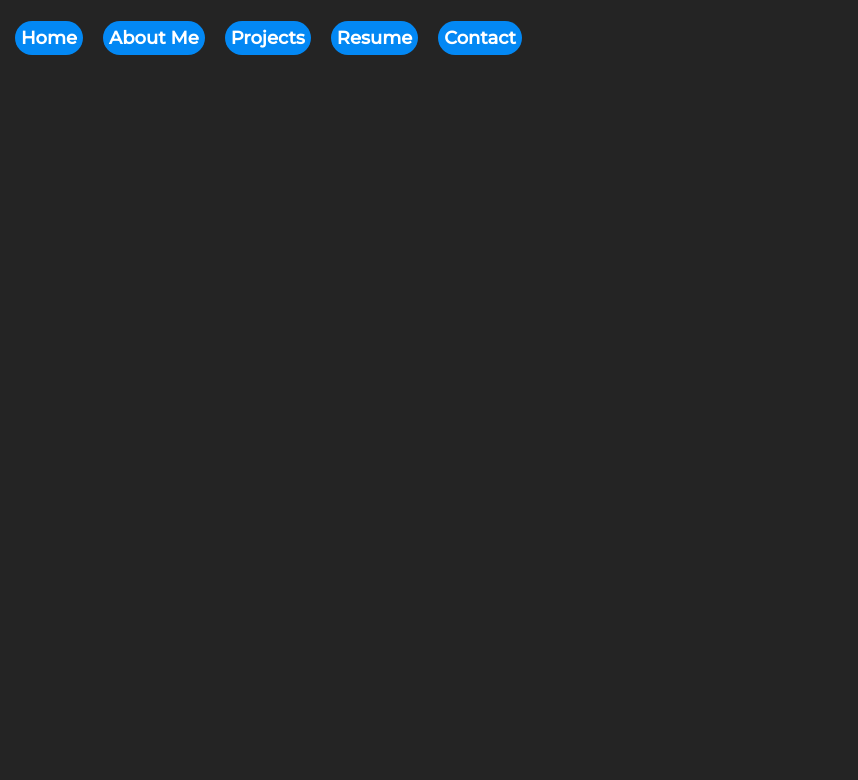
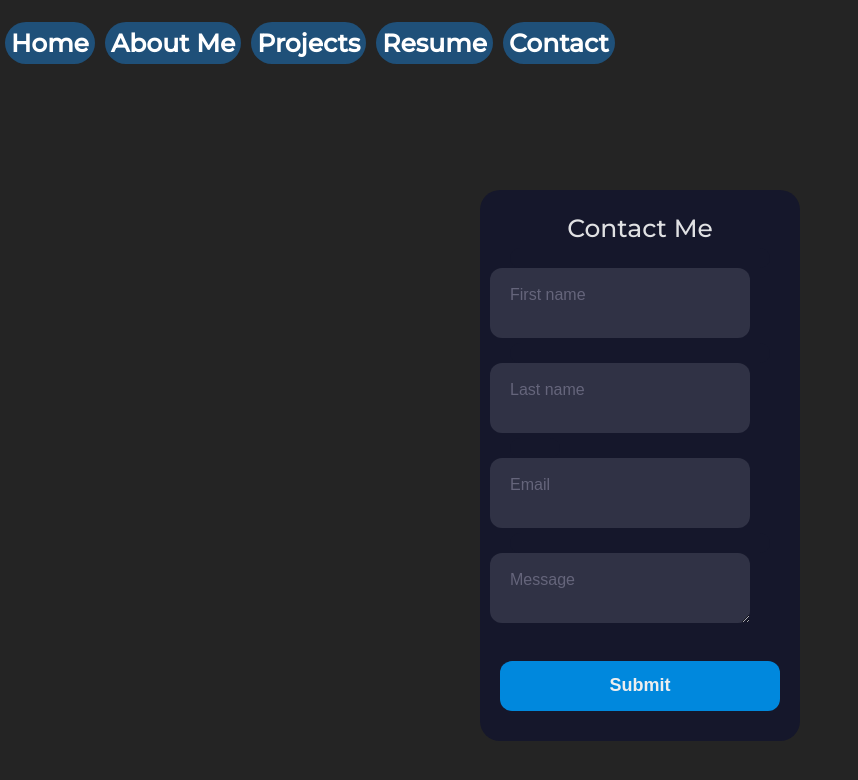
Before and after one commit to CharlesWGillespie/My-React-Portfolio, a React (Vite) app: page /contact in a window 1280 px wide. Shown: the top 780 px of the page, without its empty margins (0-858 px from the left). Built offline with nearby package versions, Linux system fonts and the light colour scheme.

Commit message:
media queries and styling for contact page

```diff
--- a/src/components/AboutMe.jsx
+++ b/src/components/AboutMe.jsx
@@ -5,11 +5,11 @@ function AboutMe(){
     <main class='main'>
         <div>
             <h1 className="aboutme-h1">About me</h1>
-            <div>
+            <div className="p-container">
                 <p class='p-tag'>Welcome to my corner of the internet! I'm Charles Gillespie, and this is where I share my passion for coding and technology. Immersed in the ever-evolving world of programming, I am on an exhilarating journey of learning and personal growth. My goal? To become an adept Developer, consistently pushing boundaries and embracing innovation. Beyond the screen, you'll often find me practicing my skills on the golf course, even if it may not look pretty. Gaming is another place where I find joy, exploring virtual landscapes and wondering into immersive experiences. And of course, there's nothing quite like spending quality time with my incredible girlfriend, who provides unwavering support and encouragement. My dedication to learning stems from an insatiable curiosity and a desire to bring ideas to life through code. I thrive on challenges, viewing each one as an opportunity to refine my abilities and broaden my understanding. where every line of code written is a step toward new horizons. The adventure has only just begun! Join me on this exciting journey as I code my way to new heights. The adventure is just beginning!</p>
 
                 <h2 className="aboutme-h1">Why Did I Choose Development?</h2>
-                <p>I come from a background of hard labor. Up until April of 2023, you might have spotted me working on powerlines as an Apprentice Lineman. As I worked on the powerlines, I would dream of what it would be like to be a developer. I craved creating virtual applications and sharing my creativity with others. After an accident in the field exacerbated by my asthma, I realized that it was time to take the leap and learn how to code. That's when I enrolled in UConn's Full Stack coding bootcamp! Looking back, I believe it was the best decision I have ever made.</p>
+                <p className="p-tag">I come from a background of hard labor. Up until April of 2023, you might have spotted me working on powerlines as an Apprentice Lineman. As I worked on the powerlines, I would dream of what it would be like to be a developer. I craved creating virtual applications and sharing my creativity with others. After an accident in the field exacerbated by my asthma, I realized that it was time to take the leap and learn how to code. That's when I enrolled in UConn's Full Stack coding bootcamp! Looking back, I believe it was the best decision I have ever made.</p>
 
 
             </div>
--- /dev/null
+++ b/src/components/Contact.jsx
@@ -0,0 +1,98 @@
+import React, { useState } from 'react';
+
+function ContactForm() {
+  const [formData, setFormData] = useState({
+    firstname: '',
+    lastname: '',
+    email: '',
+    message: ''
+  });
+
+  const handleChange = (e) => {
+    const { name, value } = e.target;
+    setFormData({
+      ...formData,
+      [name]: value
+    });
+  };
+
+  const handleSubmit = (e) => {
+    e.preventDefault();
+    console.log(formData);
+
+    // Here you can implement the logic to send the form data to your email
+    // You can use APIs like nodemailer or others for this purpose
+
+    // Reset form fields after submission
+    setFormData({
+      firstname: '',
+      lastname: '',
+      email: '',
+      message: ''
+    });
+  };
+
+  return (
+    <div className="form">
+      <div className="title">Contact Me</div>
+      <div className="input-container ic1">
+        <input
+          id="firstname"
+          className="input"
+          type="text"
+          name="firstname"
+          value={formData.firstname}
+          onChange={handleChange}
+          placeholder=" "
+          required
+        />
+        <div className="cut"></div>
+        <label htmlFor="firstname" className="placeholder">First name</label>
+      </div>
+      <div className="input-container ic2">
+        <input
+          id="lastname"
+          className="input"
+          type="text"
+          name="lastname"
+          value={formData.lastname}
+          onChange={handleChange}
+          placeholder=" "
+          required
+        />
+        <div className="cut"></div>
+        <label htmlFor="lastname" className="placeholder">Last name</label>
+      </div>
+      <div className="input-container ic2">
+        <input
+          id="email"
+          className="input"
+          type="email"
+          name="email"
+          value={formData.email}
+          onChange={handleChange}
+          placeholder=" "
+          required
+        />
+        <div className="cut cut-short"></div>
+        <label htmlFor="email" className="placeholder">Email</label>
+      </div>
+      <div className="input-container ic2">
+        <textarea
+          id="message"
+          className="input"
+          name="message"
+          value={formData.message}
+          onChange={handleChange}
+          placeholder=" "
+          required
+        />
+        <div className="cut"></div>
+        <label htmlFor="message" className="placeholder">Message</label>
+      </div>
+      <button type="submit" className="submit" onClick={handleSubmit}>Submit</button>
+    </div>
+  );
+}
+
+export default ContactForm;
--- a/src/components/Footer.jsx
+++ b/src/components/Footer.jsx
@@ -8,6 +8,8 @@ function Footer(){
             <div className="connect-container">
                 <a className="connect-with-me" href="https://www.linkedin.com/in/charles-gillespie-b22888280/">LinkdeIn</a>
                 <a className="connect-with-me" href="https://github.com/CharlesWGillespie">GitHub</a>
+                <a className="connect-with-me" href="http://localhost:5173/contact">Email</a>
+                <a className="connect-with-me" href="https://twitter.com/goopcode">X.com</a>
             </div>
         </footer>
     );
--- a/src/components/Home.jsx
+++ b/src/components/Home.jsx
@@ -1,6 +1,7 @@
 
 export default function Home() {
     return(
+    <div className="fullstack-container">
       <div className="fullstack">
           <h2>Crafting Visually Stunning Experiences</h2>
           <p className="hp-p-tag">As a full-stack developer, I specialize in creating captivating user experiences through meticulous CSS styling and layout. From responsive designs to intricate UI components, I excel in enhancing the visual appeal of web applications with pixel-perfect precision. </p>
@@ -16,6 +17,6 @@ export default function Home() {
         <p className="hp-p-tag">As student of the UConn Full-stack Coding Bootcamp, I've honed my skills through hands-on projects and collaborative learning. Equipped with strong teamwork and communication abilities, I thrive in dynamic development environments, ready to tackle any challenge head-on.</p>
 
       </div>
-
+    </div>
     );
 }
--- a/src/components/NavBar.jsx
+++ b/src/components/NavBar.jsx
@@ -2,7 +2,7 @@ import { Link } from 'react-router-dom';
 
 export default function Header() {
   return (
-    <header >
+    <header className='nav-container'>
       <nav>
         <ul className="nav-links">
         <li><Link to="/">Home</Link></li>
--- a/src/css/contact.css
+++ b/src/css/contact.css
@@ -0,0 +1,102 @@
+.form {
+    display: flex;
+    flex-direction: column;
+    align-items: center;
+    background-color: #15172b;
+    border-radius: 20px;
+    height: auto;
+    padding: 20px;
+    width: 320px;
+    margin: auto;
+    margin-top: 190px;
+  }
+
+  .title{
+    font-size: 25px;
+  }
+
+  .input-container {
+    height: 70px;
+    position: relative;
+    width:300px;
+  }
+
+  .ic1 {
+    margin-top: 20px;
+  }
+
+  .ic2 {
+    margin-top: 25px;
+  }
+
+  .input {
+    background-color: #303245;
+    border-radius: 12px;
+    border: 0;
+    box-sizing: border-box;
+    color: #eee;
+    font-size: 18px;
+    height: 100%;
+    outline: 0;
+    padding: 4px 20px 0;
+    width: calc(100% - 40px);
+  }
+
+  .cut {
+    background-color: #15172b;
+    border-radius: 10px;
+    height: 20px;
+    left: 20px;
+    position: absolute;
+    top: -20px;
+    transform: translateY(0);
+    transition: transform 200ms;
+    width: calc(100% - 40px);
+  }
+
+  .cut-short {
+    width: 50px;
+  }
+
+  .placeholder {
+    color: #65657b;
+    font-family: sans-serif;
+    left: 20px;
+    line-height: 14px;
+    pointer-events: none;
+    position: absolute;
+    transform-origin: 0 50%;
+    transition: transform 200ms, color 200ms;
+    top: 20px;
+  }
+
+  .input:focus ~ .placeholder,
+  .input:not(:placeholder-shown) ~ .placeholder {
+    transform: translateY(-30px) translateX(10px) scale(0.75);
+  }
+
+  .input:not(:placeholder-shown) ~ .placeholder {
+    color: #808097;
+  }
+
+  .input:focus ~ .placeholder {
+    color: #dc2f55;
+  }
+
+  .submit {
+    background-color: #08d;
+    border-radius: 12px;
+    border: 0;
+    box-sizing: border-box;
+    color: #eee;
+    cursor: pointer;
+    font-size: 18px;
+    height: 50px;
+    margin-top: 38px;
+    text-align: center;
+    width: 100%;
+  }
+
+  .submit:active {
+    background-color: #06b;
+  }
--- a/src/index.css
+++ b/src/index.css
@@ -61,44 +61,42 @@ button {
   color: White;
 }
 
-header {
+.nav-container {
   display: flex;
-  flex-wrap: wrap;
-  justify-content: space-between;
+  margin: auto;
 }
 
 .nav-links {
   list-style: none;
   position: fixed;
   display: flex;
+  flex-wrap: wrap;
+  justify-content: center;
+  align-items: center;
   margin-top: 20px;
 }
 
 .nav-links li {
-  display: inline-block;
   padding: 5px;
-  align-items: center;
-  padding-left: 15px;
 }
 
 .nav-links li a {
   transition: all 0.3s ease 0s;
   font-family: "Montserrat", sans-serif;
-  font-size: 18px;
+  font-size: 20px;
   padding: 6px;
-  background-color: #0388f4;
+  background-color: #1f5079;
   border-radius: 50px;
 }
 
 .nav-links li a:hover {
   background-color: #ff27c9;
-
 }
 
 button {
   margin: 10px;
   padding: 12px;
-  background-color: #0388f4;
+  background-color: #bf86b7;
   border: none;
   border-radius: 50px;
   cursor: pointer;
@@ -132,10 +130,15 @@ button:hover {
   padding: 8px;
 }
 
+.fullstack-container{
+  display: flex;
+  align-items: center;
+}
+
 .fullstack {
   display: flex;
   flex-wrap: wrap;
-  margin: 10px;
+  margin: 10px auto; /* Center the fullstack container */
   padding: 10px;
   justify-content: flex-start;
   align-items: start;
@@ -152,18 +155,20 @@ button:hover {
   overflow: hidden;
 }
 
-.connect-title{
+.connect-title {
   font-size: 30px;
 }
 
-.connect-container{
+.connect-container {
   display: flex;
   flex-direction: row;
+  flex-wrap: wrap;
   padding: 10px;
   justify-content: center;
+  margin: auto;
 }
 
-.connect-with-me{
+.connect-with-me {
   margin: 10px;
   padding: 8px;
   transition: all 0.3s ease 0s;
@@ -172,3 +177,109 @@ button:hover {
   background-color: #0388f4;
   border-radius: 50px;
 }
+
+@media (min-width:600px) {
+  h2,
+  h3{
+    font-size: 25px;
+  }
+
+  .hp-p-tag{
+    font-size: 18px;
+  }
+
+  .nav-links li a{
+    font-size: 25px;
+
+  }
+
+
+  .connect-with-me{
+    font-size: 25px;
+  }
+
+  #img-trial{
+    height: 400px;
+  }
+}
+
+@media (min-width:770px) {
+  #img-trial{
+    height: 500px;
+  }
+
+  h1 {
+    font-size: 45px;
+  }
+
+  h2,
+  h4{
+    font-size: 25px;
+  }
+  .intro-container{
+    padding-top: 280px;
+  }
+
+  .fullstack{
+    max-width: 900px;
+    justify-content: center;
+    align-items: center;
+  }
+}
+
+@media (min-width: 770px) {
+  #img-trial {
+    height: 500px;
+  }
+
+  h1 {
+    font-size: 45px;
+  }
+
+  h2,
+  h4 {
+    font-size: 25px;
+  }
+
+  .intro-container {
+    padding-top: 280px;
+  }
+}
+
+@media (min-width: 960px) {
+  #img-trial {
+    height: 600px;
+  }
+
+  h1 {
+    font-size: 50px;
+  }
+
+  h2,
+  h3 {
+    font-size: 30px;
+  }
+
+  .intro-container {
+    padding-top: 350px;
+  }
+}
+
+@media (min-width: 1200px) {
+  #img-trial {
+    height: 800px;
+  }
+
+  h1 {
+    font-size: 60px;
+  }
+
+  h2,
+  h4 {
+    font-size: 35px;
+  }
+
+  .intro-container {
+    padding-top: 400px;
+  }
+}
--- a/src/pages/ContactPage.jsx
+++ b/src/pages/ContactPage.jsx
@@ -1,11 +1,13 @@
 import Navbar from '../components/NavBar'
+import ContactForm from '../components/Contact'
+
 import '../css/contact.css'
-
 
 export default function ContactPage() {
     return(
         <>
         <Navbar/>
+        <ContactForm/>
         </>
     );
 }
```
Also changed, not shown: src/css/aboutme.css (+40 -3 lines), src/css/projects.css (+61 -0 lines). Lines whose indentation alone changed are shown as unchanged.
